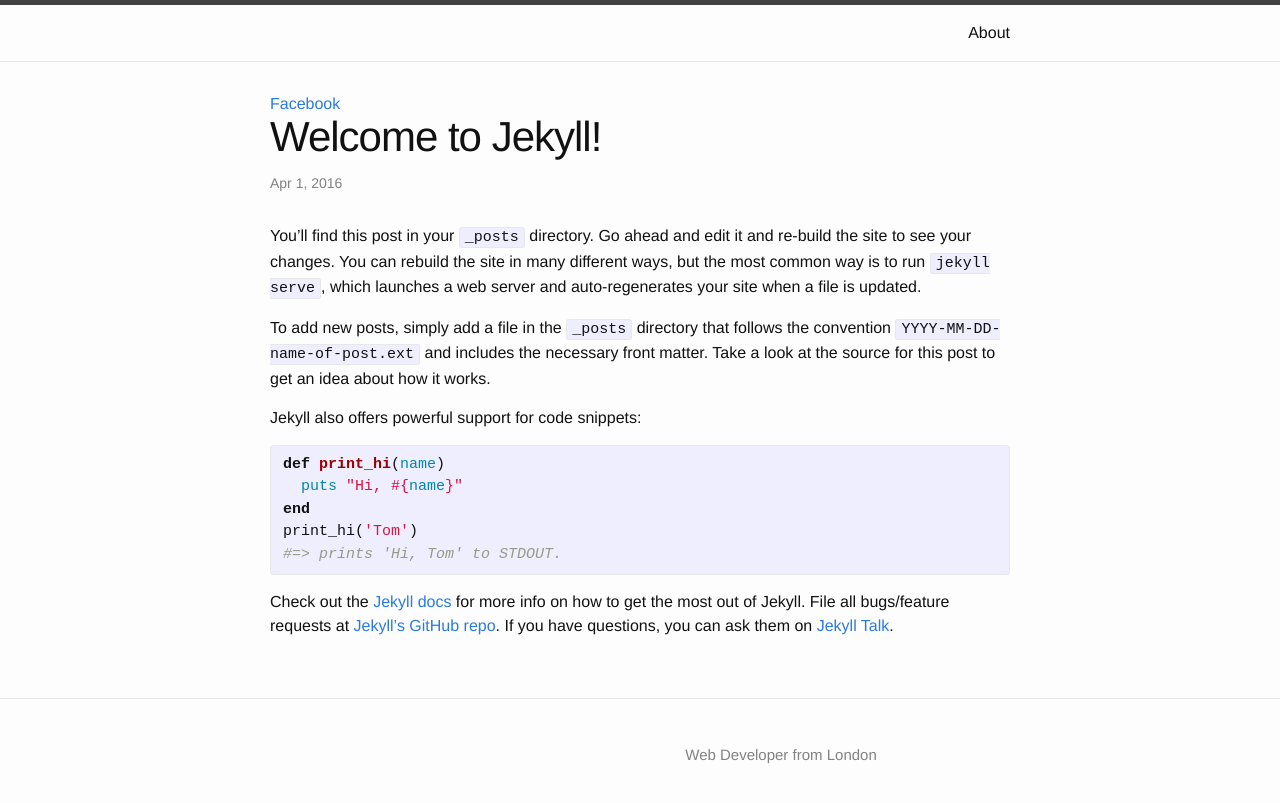
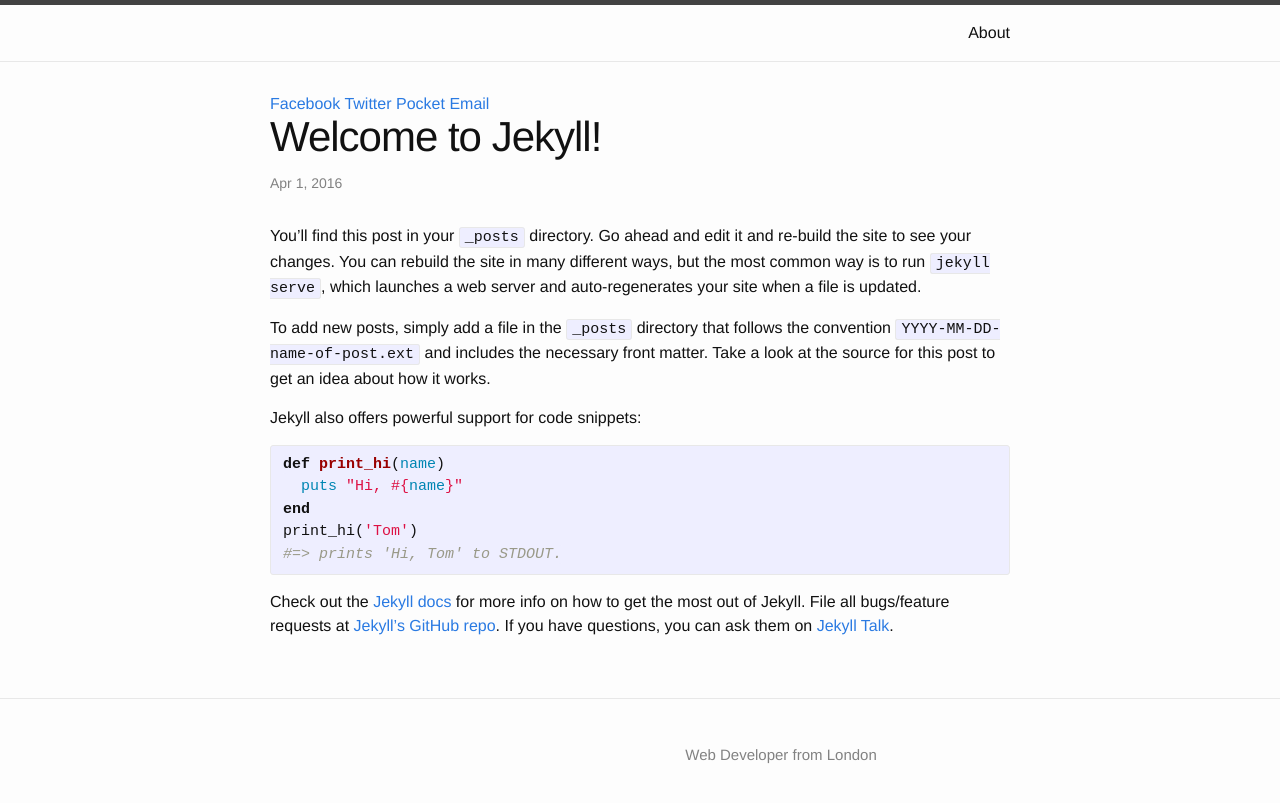
Before and after one commit to andywd7/andywd7.github.com, a Jekyll site: the page built from _posts/2016-04-01-welcome-to-jekyll.markdown, in a window 1280 px wide. Shown: the top 803 px of the page. Built offline with Jekyll 4.4.1, drawn with Linux system fonts in a browser that asks for light colours.

Commit message:
Update sharing.html

```diff
--- a/_includes/sharing.html
+++ b/_includes/sharing.html
@@ -1 +1,4 @@
 <a href="http://www.facebook.com/sharer.php?u={{site.url}}{{page.url}}" title="Share - {{ page.title }}">Facebook</a>
+<a href="https://twitter.com/share?url={{site.url}}{{page.url}}&text={{ page.title }}&via=@DenhamAndy" title="Tweet - {{ page.title }}">Twitter</a>
+<a href="https://getpocket.com/save?url={{site.url}}{{page.url}}&title={{ page.title }}" title="Save - {{ page.title }}">Pocket</a>
+<a href="mailto:subject={{ page.title }}&body=Check out this site: {{site.url}}{{page.url}}" title="Share by Email">Email</a>
```
